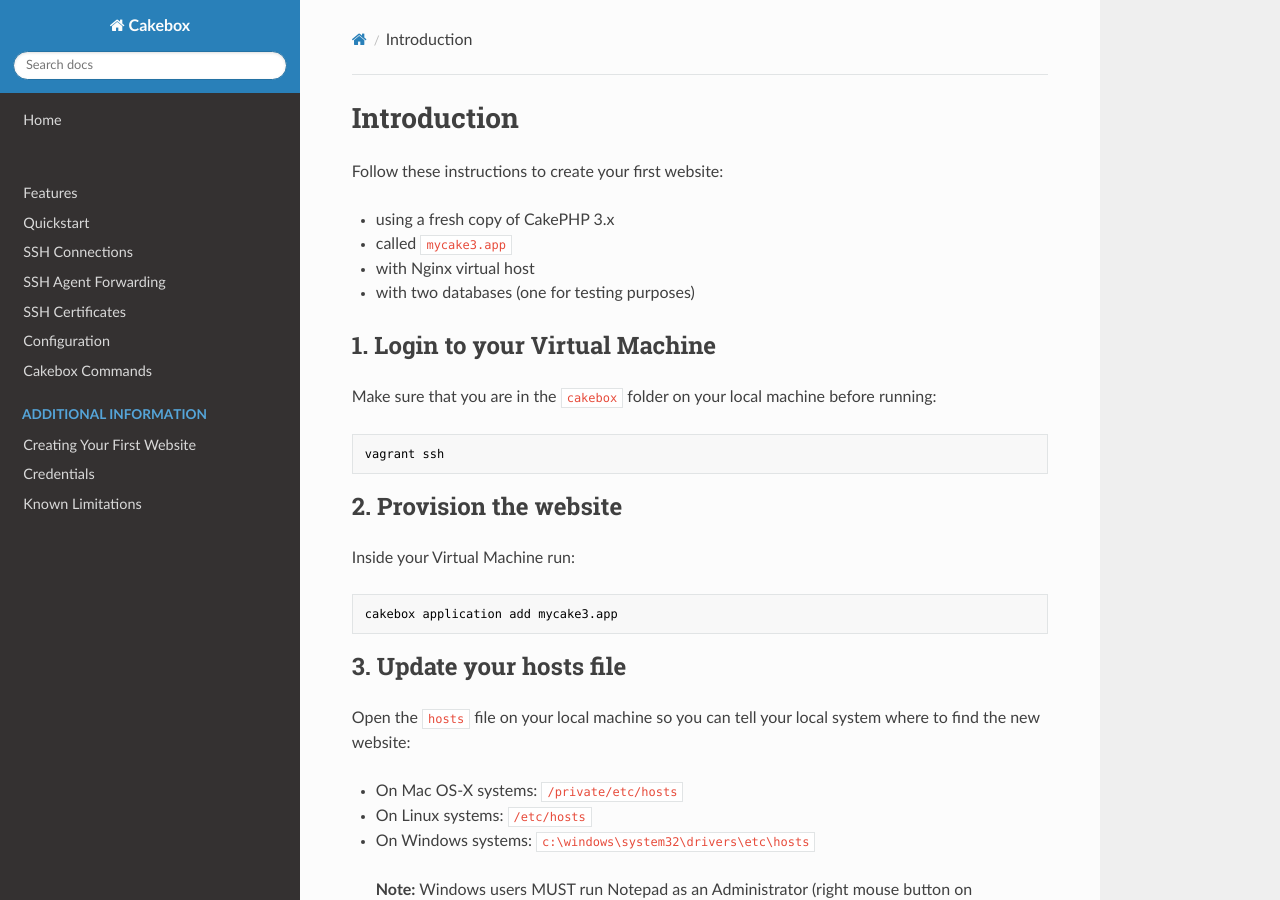
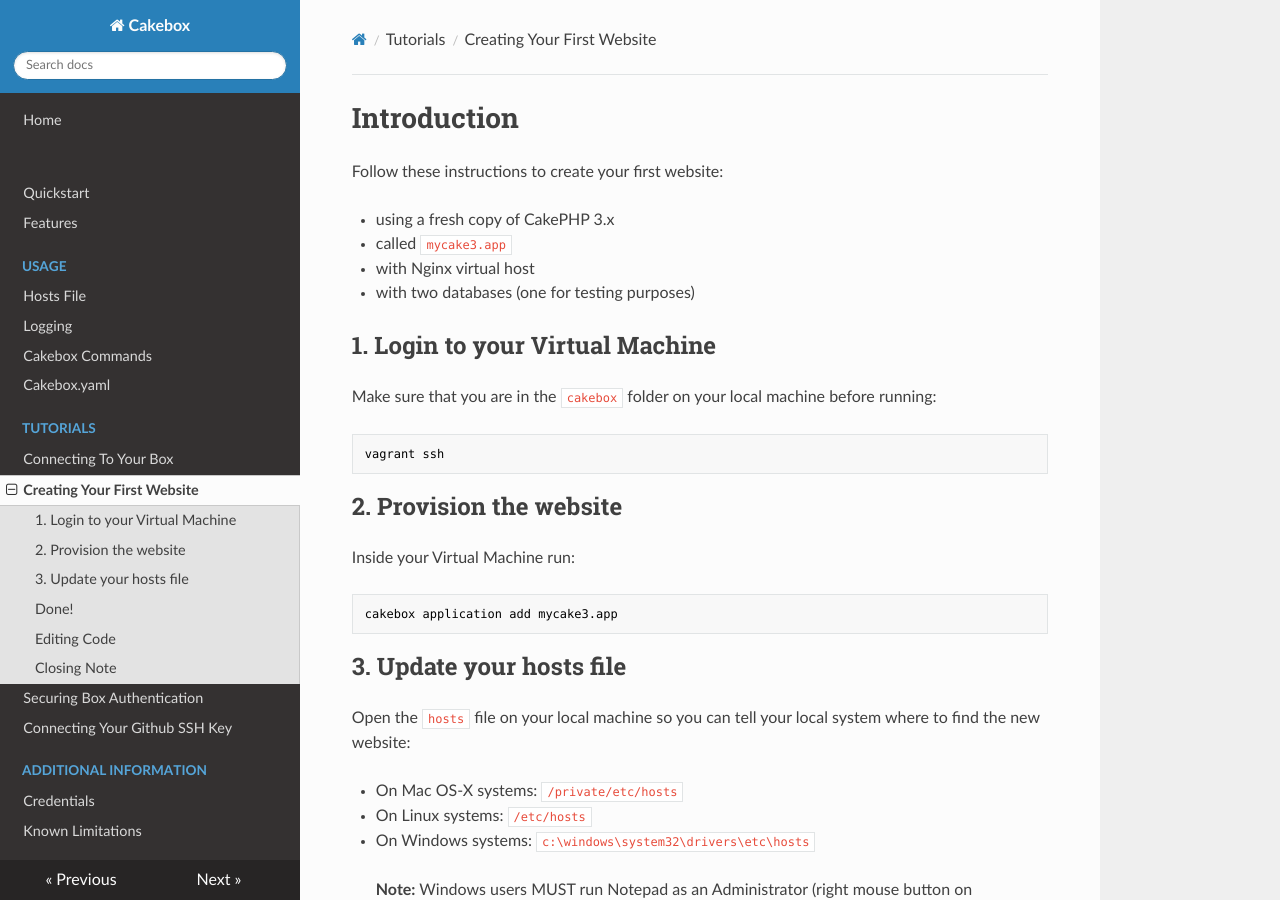
Before and after one commit to alt3/cakebox, an MkDocs documentation site: the page built from docs/sources/tutorials/creating-your-first-website.md, in a window 1280 px wide and 900 px high. Built offline with MkDocs 1.6.1, drawn with Linux system fonts in a browser that asks for light colours; nearby versions of some CDN libraries; old or Windows-style settings are respelled for this version of MkDocs.

Commit message:
Updates structure

```diff
--- a/mkdocs.yml
+++ b/mkdocs.yml
@@ -15,28 +15,24 @@ pages:
 # Home:
 - ['index.md', 'Home']
 
+# Quickstart:
+- ['quickstart.md', '', 'Quickstart']
+
 # Features:
 - ['features.md', '', 'Features']
 
-# Quickstart:
-- ['quickstart.md', '', 'Quickstart']
+# Usage:
+- ['usage/hosts-file.md', 'Usage', 'Hosts File']
+- ['usage/logging.md', 'Usage', 'Logging']
+- ['usage/cakebox-commands.md', 'Usage', 'Cakebox Commands']
+- ['usage/cakebox-yaml.md', 'Usage', 'Cakebox.yaml']
 
-# SSH Connections:
-- ['configuration/ssh-connections.md', '', 'SSH Connections']
-
-# SSH Agent Forwarding:
-- ['configuration/ssh-forwarding.md', '', 'SSH Agent Forwarding']
-
-# SSH Certificates:
-- ['configuration/ssh-certificates.md', '', 'SSH Certificates']
-
-# Cakebox.yaml:
-- ['configuration/cakebox-yml.md', '', 'Configuration']
-
-# Cakebox commands:
-- ['usage/cakebox-commands.md', '', 'Cakebox Commands']
+# Tutorials:
+- ['tutorials/connecting-to-your-box.md', 'Tutorials', 'Connecting To Your Box']
+- ['tutorials/creating-your-first-website.md', 'Tutorials', 'Creating Your First Website']
+- ['tutorials/securing-box-authentication.md', 'Tutorials', 'Securing Box Authentication']
+- ['tutorials/connecting-your-github-ssh-key.md', 'Tutorials', 'Connecting Your Github SSH Key']
 
 # Additional Information:
-- ['additional/tutorial-first-site.md', 'Additional Information', 'Creating Your First Website']
 - ['additional/credentials.md', 'Additional Information', 'Credentials']
 - ['additional/known-limitations.md', 'Additional Information', 'Known Limitations']
```
